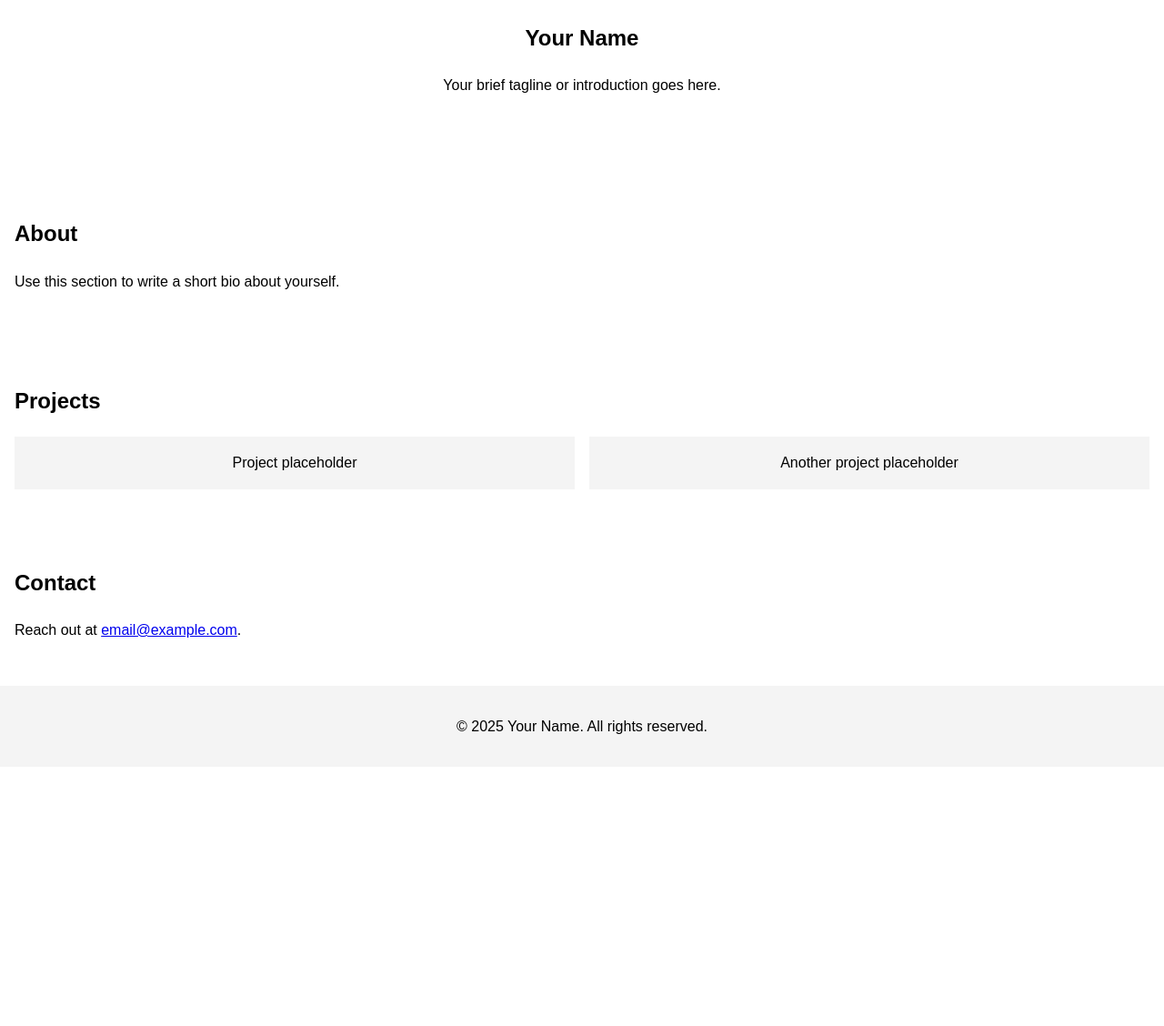
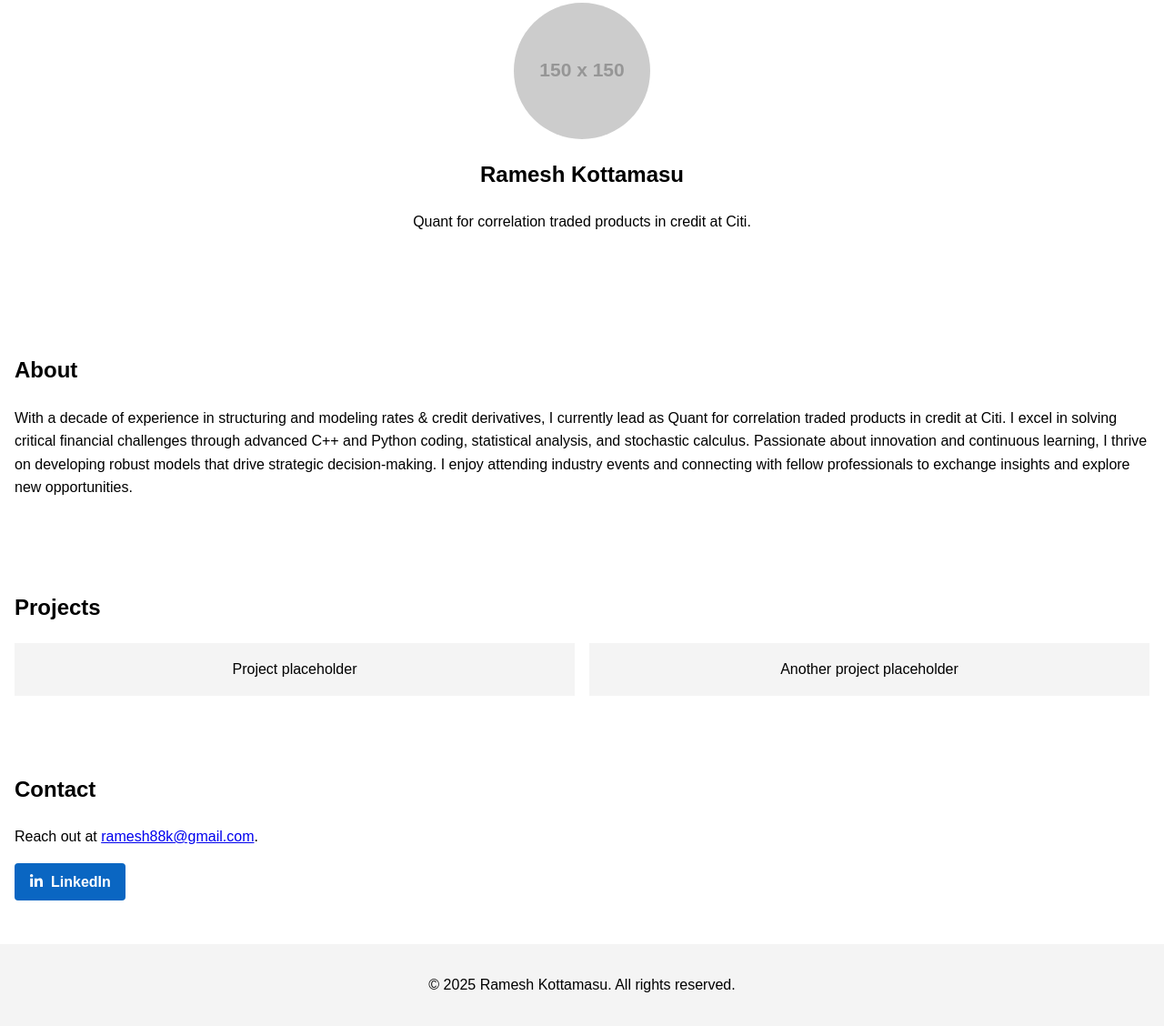
Before and after one commit to ramesh-kottamasu/ramesh-kottamasu.github.io, a plain HTML site: page index.html in a window 1280 px wide. Shown: the part 119-1247 px from the top of the page at 91% size. Before the commit the page ends 962 px from the top, so only its background shows below. Drawn offline with Linux system fonts and the light colour scheme; placeholder pictures from the web are drawn by us.

Commit message:
Remove local profile image and reference external URL

```diff
--- a/index.html
+++ b/index.html
@@ -16,12 +16,13 @@
   </header>
   <main>
     <section id="home" class="hero">
-      <h1>Your Name</h1>
-      <p>Your brief tagline or introduction goes here.</p>
+      <img src="https://via.placeholder.com/150" alt="Ramesh Kottamasu" class="profile-pic">
+      <h1>Ramesh Kottamasu</h1>
+      <p>Quant for correlation traded products in credit at Citi.</p>
     </section>
     <section id="about">
       <h2>About</h2>
-      <p>Use this section to write a short bio about yourself.</p>
+      <p>With a decade of experience in structuring and modeling rates &amp; credit derivatives, I currently lead as Quant for correlation traded products in credit at Citi. I excel in solving critical financial challenges through advanced C++ and Python coding, statistical analysis, and stochastic calculus. Passionate about innovation and continuous learning, I thrive on developing robust models that drive strategic decision-making. I enjoy attending industry events and connecting with fellow professionals to exchange insights and explore new opportunities.</p>
     </section>
     <section id="projects">
       <h2>Projects</h2>
@@ -32,11 +33,14 @@
     </section>
     <section id="contact">
       <h2>Contact</h2>
-      <p>Reach out at <a href="mailto:email@example.com">email@example.com</a>.</p>
+      <p>Reach out at <a href="mailto:ramesh88k@gmail.com">ramesh88k@gmail.com</a>.</p>
+      <p><a class="linkedin-button" href="https://www.linkedin.com/in/rameshkottamasu/" target="_blank" rel="noopener">
+        <svg xmlns="http://www.w3.org/2000/svg" viewBox="0 0 448 512" aria-hidden="true" focusable="false"><path d="M100.28 448H7.4V148.9h92.88zm-46.14-341C24.36 107 0 82.6 0 52.2 0 23.3 24.36 0 54.14 0s54.1 23.3 54.1 52.2c-.1 30.4-24.46 54.8-54.1 54.8zM447.9 448h-92.8V302.4c0-34.7-.7-79.2-48.3-79.2-48.3 0-55.7 37.7-55.7 76.5V448h-92.8V148.9h89.1v40.8h1.3c12.4-23.5 42.6-48.3 87.8-48.3 94 0 111.3 61.9 111.3 142.3V448z"/></svg>
+        LinkedIn</a></p>
     </section>
   </main>
   <footer>
-    <p>&copy; <span id="year"></span> Your Name. All rights reserved.</p>
+    <p>&copy; <span id="year"></span> Ramesh Kottamasu. All rights reserved.</p>
   </footer>
   <script>
     const yearEl = document.getElementById('year');
--- a/style.css
+++ b/style.css
@@ -48,3 +48,29 @@ footer {
   padding: 1rem;
   background: #f4f4f4;
 }
+.profile-pic {
+  width: 150px;
+  height: 150px;
+  border-radius: 50%;
+  object-fit: cover;
+  display: block;
+  margin: 0 auto 1rem;
+}
+
+.linkedin-button {
+  display: inline-flex;
+  align-items: center;
+  padding: 0.5rem 1rem;
+  background: #0a66c2;
+  color: #fff;
+  text-decoration: none;
+  border-radius: 4px;
+  font-weight: bold;
+}
+
+.linkedin-button svg {
+  margin-right: 0.5rem;
+  width: 1em;
+  height: 1em;
+  fill: currentColor;
+}
```
Also changed, not shown: about.html (+3 -2 lines).
